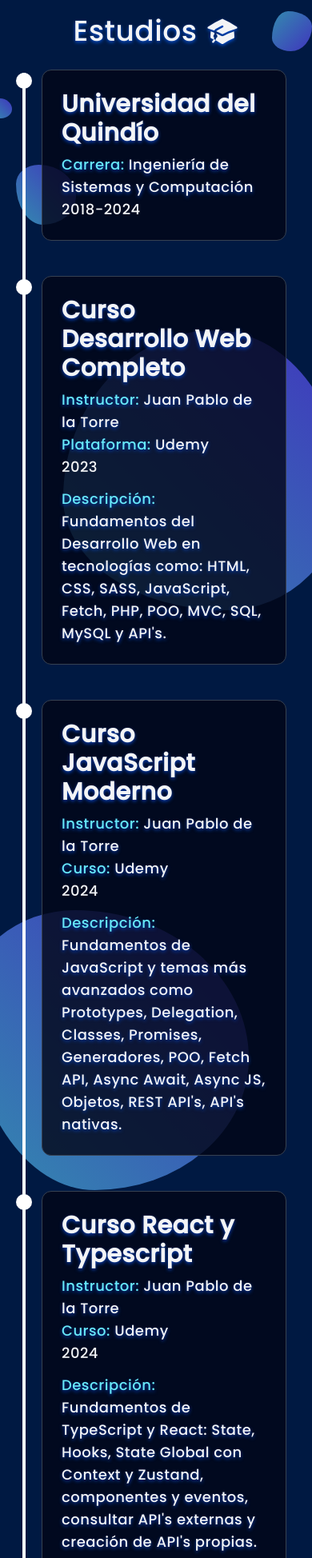
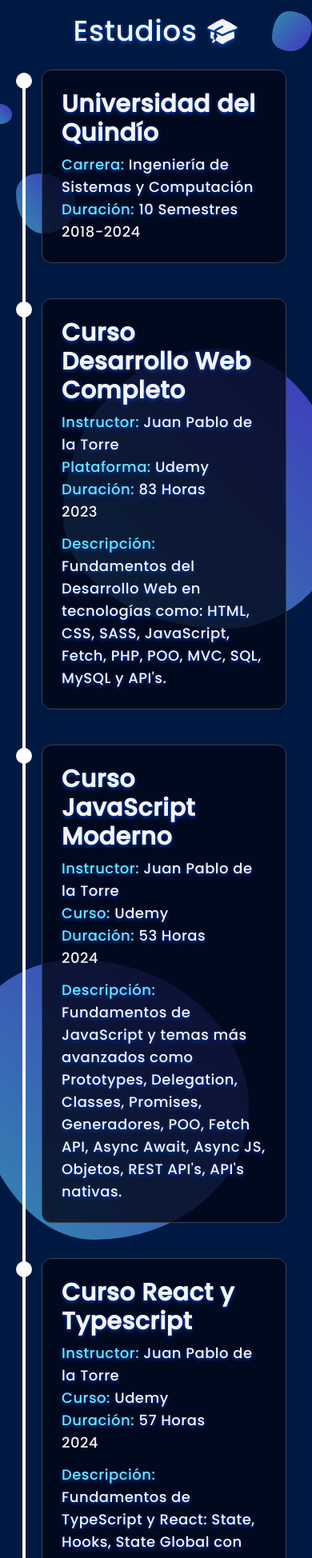
Before and after one commit to JulianDX/portafolio, a React (Vite) app: page / in a window 390 px wide. Shown: the part 1704-3652 px from the top of the page at 80% size. Built offline with nearby package versions, Linux system fonts and the light colour scheme; what tailwindcss-animated would draw is missing.

Commit message:
card animation

```diff
--- a/src/components/Card.tsx
+++ b/src/components/Card.tsx
@@ -1,18 +1,36 @@
 import { ArrowRightCircleIcon } from "@heroicons/react/24/solid";
 import { projectType } from "../types";
 import { useState } from "react";
+import { useInView } from "react-intersection-observer";
 
 type CardProps = {
   project: projectType;
   flagEs: boolean;
+  index: number;
 };
 
-export const Card = ({ project, flagEs }: CardProps) => {
+const delay: { [key: number]: number } = {
+  0: 200,
+  1: 400,
+  2: 600,
+  3: 800,
+  4: 1000,
+};
+
+export const Card = ({ project, flagEs, index }: CardProps) => {
   const [hiddenDescription, setHiddenDescription] = useState(true);
+
+  const { ref: card, inView: inViewCard } = useInView({
+    triggerOnce: true,
+  });
   return (
     <div
+      ref={card}
       key={project.nombre}
-      className="z-20 max-w-sm mx-auto bg-blue-950 border hover:scale-101 transition-transform duration-500 border-blue-500 rounded-lg shadow dark:bg-blue-950 bg-opacity-90 dark:border-blue-500"
+      className={`project-${delay[index]} md:opacity-0 ${
+        inViewCard && "opacity-100 md:animate-fade-down"
+      } z-20 max-w-sm mx-auto bg-blue-950 border hover:scale-101 transition-transform duration-500 border-blue-500 rounded-lg shadow dark:bg-blue-950 bg-opacity-90 dark:border-blue-500}
+      `}
     >
       <a target="_blank" href={`${project.url}`}>
         <div className="overflow-hidden rounded-lg w-80 mx-auto -mt-6">
@@ -39,7 +57,13 @@ export const Card = ({ project, flagEs }: CardProps) => {
           onClick={() => setHiddenDescription(!hiddenDescription)}
           className="mb-3 text-gray-100 cursor-pointer inline-block font-semibold hover:text-gray-200"
         >
-          {hiddenDescription ? flagEs ? "Ver más" : "View more" : flagEs ? "Ver menos" : "View less"}
+          {hiddenDescription
+            ? flagEs
+              ? "Ver más"
+              : "View more"
+            : flagEs
+            ? "Ver menos"
+            : "View less"}
         </p>
         <div className="grid grid-cols-2 gap-4 pt-2">
           {project.tecnologias.map((tecnologia) => {
--- a/src/components/Projects.tsx
+++ b/src/components/Projects.tsx
@@ -7,9 +7,6 @@ import { Card } from "./Card";
 
 export const Projects = ({ flagEs }: flagProp) => {
   const { ref: titleProjects, inView: inViewTitle } = useInView({
-    triggerOnce: true,
-  });
-  const { ref: compProjects, inView: inViewProjects } = useInView({
     triggerOnce: true,
   });
 
@@ -64,17 +61,14 @@ export const Projects = ({ flagEs }: flagProp) => {
               </div>
               <section className="pb-10">
                 <div
-                  ref={compProjects}
-                  className={`opacity-0 grid md:grid-cols-2 lg:grid-cols-3 items-start gap-5 pt-12 space-y-10 md:space-y-0 md:gap-y-10 ${
-                    inViewProjects &&
-                    "opacity-100 md:animate-fade-down md:animate-delay-300"
-                  }`}
+                  className={`grid md:grid-cols-2 lg:grid-cols-3 items-start gap-5 pt-12 space-y-10 md:space-y-0 md:gap-y-10`}
                 >
-                  {data?.map((project) => (
+                  {data?.map((project, index) => (
                     <Card
                       key={project.nombre}
                       project={project}
                       flagEs={flagEs}
+                      index={index}
                     />
                   ))}
                 </div>
--- a/src/components/Studies.tsx
+++ b/src/components/Studies.tsx
@@ -95,6 +95,12 @@ export const Studies = ({ flagEs }: flagProp) => {
                             : "Systems Engineering and Computer Science"}
                         </span>
                       </p>
+                      <p className="text-lg drop-shadow-[0_2.2px_2.2px_rgba(1,58,172,1)] text-cyan-300">
+                        Duración:{" "}
+                        <span className="text-gray-100">
+                          {flagEs ? "10 Semestres" : "10 Semesters"}
+                        </span>
+                      </p>
                       <p className="text-lg">2018-2024</p>
                     </div>
                   </li>
@@ -120,6 +126,12 @@ export const Studies = ({ flagEs }: flagProp) => {
                       <p className="text-lg drop-shadow-[0_2.2px_2.2px_rgba(1,58,172,1)] text-cyan-300">
                         {flagEs ? "Plataforma" : "Platform"}:{" "}
                         <span className="text-gray-100">Udemy</span>
+                      </p>
+                      <p className="text-lg drop-shadow-[0_2.2px_2.2px_rgba(1,58,172,1)] text-cyan-300">
+                        Duración:{" "}
+                        <span className="text-gray-100">
+                          {flagEs ? "83 Horas" : "83 Hours"}
+                        </span>
                       </p>
                       <p className="text-lg">2023</p>
                       <p className="text-lg max-w-lg mt-3 drop-shadow-[0_2.2px_2.2px_rgba(1,58,172,1)] text-cyan-300">
@@ -156,6 +168,12 @@ export const Studies = ({ flagEs }: flagProp) => {
                       <p className="text-lg drop-shadow-[0_2.2px_2.2px_rgba(1,58,172,1)] text-cyan-300">
                         {flagEs ? "Curso" : "Course"}:{" "}
                         <span className="text-gray-100">Udemy</span>
+                      </p>
+                      <p className="text-lg drop-shadow-[0_2.2px_2.2px_rgba(1,58,172,1)] text-cyan-300">
+                        Duración:{" "}
+                        <span className="text-gray-100">
+                          {flagEs ? "53 Horas" : "53 Hours"}
+                        </span>
                       </p>
                       <p className="text-lg">2024</p>
                       <p className="text-lg max-w-lg mt-3 drop-shadow-[0_2.2px_2.2px_rgba(1,58,172,1)] text-cyan-300">
@@ -196,6 +214,12 @@ export const Studies = ({ flagEs }: flagProp) => {
                         {flagEs ? "Curso" : "Course"}:{" "}
                         <span className="text-gray-100">Udemy</span>
                       </p>
+                      <p className="text-lg drop-shadow-[0_2.2px_2.2px_rgba(1,58,172,1)] text-cyan-300">
+                        Duración:{" "}
+                        <span className="text-gray-100">
+                          {flagEs ? "57 Horas" : "57 Hours"}
+                        </span>
+                      </p>
                       <p className="text-lg">2024</p>
                       <p className="text-lg max-w-lg mt-3 drop-shadow-[0_2.2px_2.2px_rgba(1,58,172,1)] text-cyan-300">
                         {flagEs ? "Descripción" : "Description"}: <br />
--- a/src/index.css
+++ b/src/index.css
@@ -5,6 +5,26 @@
 @font-face {
     font-family: 'Poppins';
     src: url('/fonts/Poppins-Medium.ttf') format('woff2'),
+}
+
+.project-200{
+    animation-delay: 200ms !important;
+}
+
+.project-400{
+    animation-delay: 500ms !important;
+}
+
+.project-600{
+    animation-delay: 800ms !important;
+}
+
+.project-800{
+    animation-delay: 200ms !important;
+}
+
+.project-1000{
+    animation-delay: 500ms !important;
 }
 
 @layer base {
```
